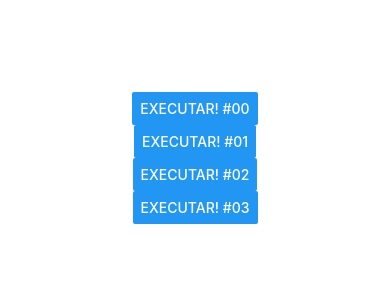
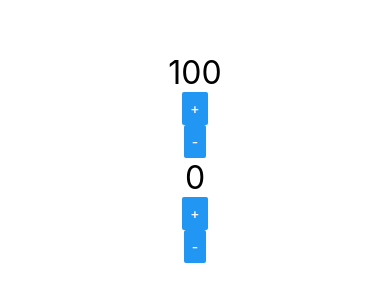
Before and after one commit to MDOBreno/RNAula02Exercicios, a React Native app: screen / in a window 390 px wide. Shown: the part 264-566 px from the top of the page. Built offline with nearby package versions, Linux system fonts and the light colour scheme.

Commit message:
- Secao03Aula30 - Componente com estado (useState)

```diff
--- a/src/App.js
+++ b/src/App.js
@@ -14,7 +14,8 @@
 //                         <Text>Primeiro Componente!!!</Text>
 //                     </SafeAreaView>
 
-import Botao from './componentes/Botao'
+import Contador from './componentes/Contador'
+// import Botao from './componentes/Botao'
 // import Titulo from './componentes/Titulo'
 // import Aleatorio from './componentes/Aleatorio'
 // import MinMax from './componentes/MinMax'
@@ -28,8 +29,10 @@
 export default ()=> (
     <SafeAreaView style={style.App}>
         {/* <View> */}
+            <Contador inicial={100} passo={13} />
+            <Contador />
+            {/*
             <Botao />
-            {/*
             <Titulo principal="Cadastro Produto"
                     secundario="Tela de cadastro do produto" />
             <Aleatorio min={1} max={60}/>
@@ -38,14 +41,14 @@
             <Aleatorio min={1} max={60}/>
             <Aleatorio min={1} max={60}/>
             <Aleatorio min={1} max={60}/>
-            */}
-            {/* <MinMax min={3} max={20}/>
+            <MinMax min={3} max={20}/>
             <MinMax min={1} max={94}/>
             <CompPadrao />
             <Comp1 />
             <Comp2 />
 
-            <Primeiro /> */}
+            <Primeiro />
+            */}
 
             {/* <Text>{1+1}</Text> */}
         {/* </View> */}
--- /dev/null
+++ b/src/componentes/Contador.js
@@ -0,0 +1,29 @@
+import React, { useState } from 'react'
+import { Text, Button } from 'react-native'
+import Estilo from './estilo'
+import estilo from './estilo'
+
+
+export default ({inicial=0, passo=1}) => {
+
+    const [numero, setNumero] = useState(inicial)
+
+
+    const inc = () => {
+        setNumero(numero + passo)
+    }
+    const dec = () => {
+        setNumero(numero - passo)
+    }
+
+    return (
+        <>
+            <Text style={estilo.txtG} >
+                {numero}
+            </Text>
+            <Button title='+' onPress={inc} />
+            <Button title='-' onPress={dec} />
+
+        </>
+    )
+}
```
Also changed, not shown: src/PlaygroundDeJsDeBreno.js (+16 -2 lines).
